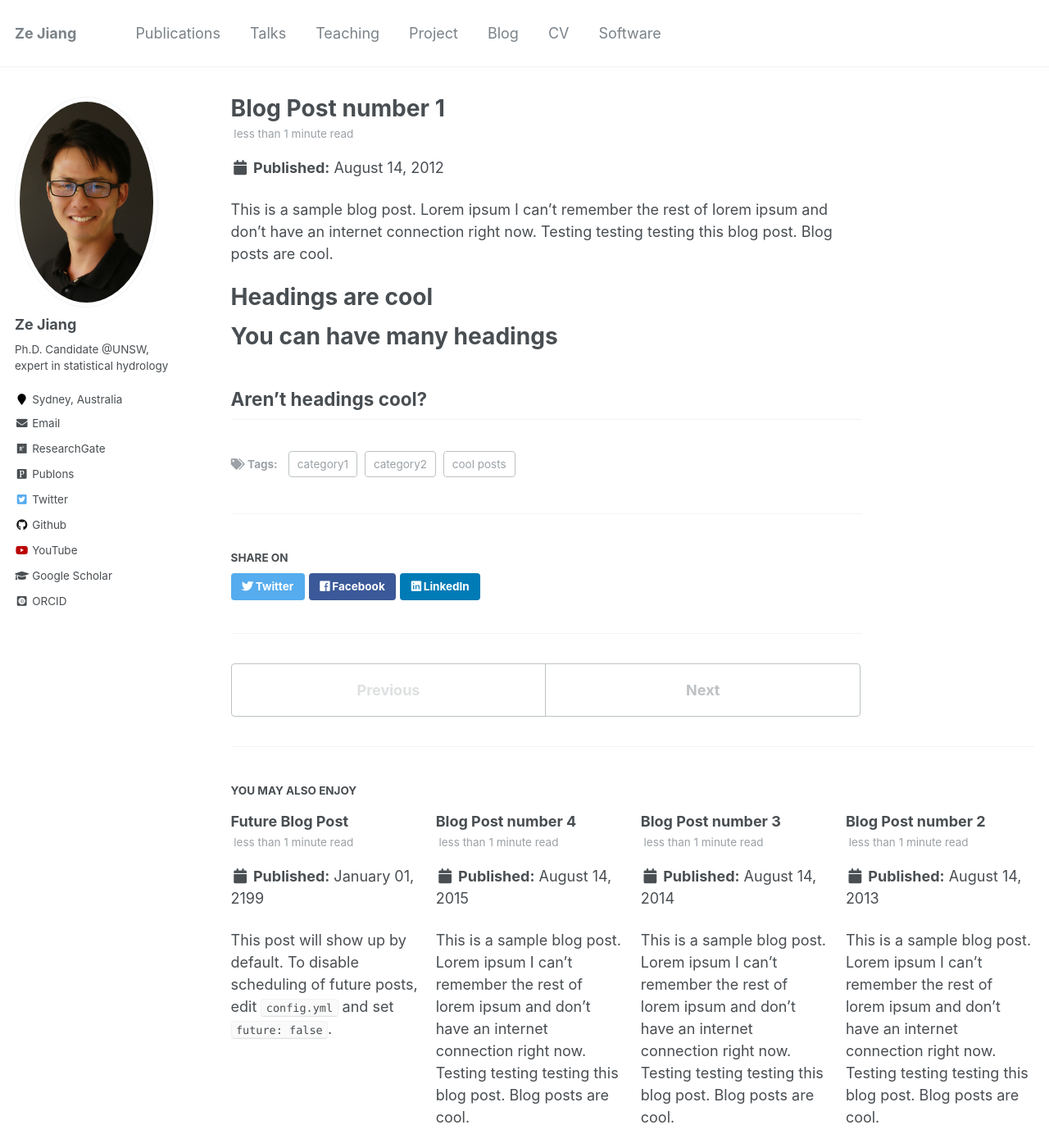
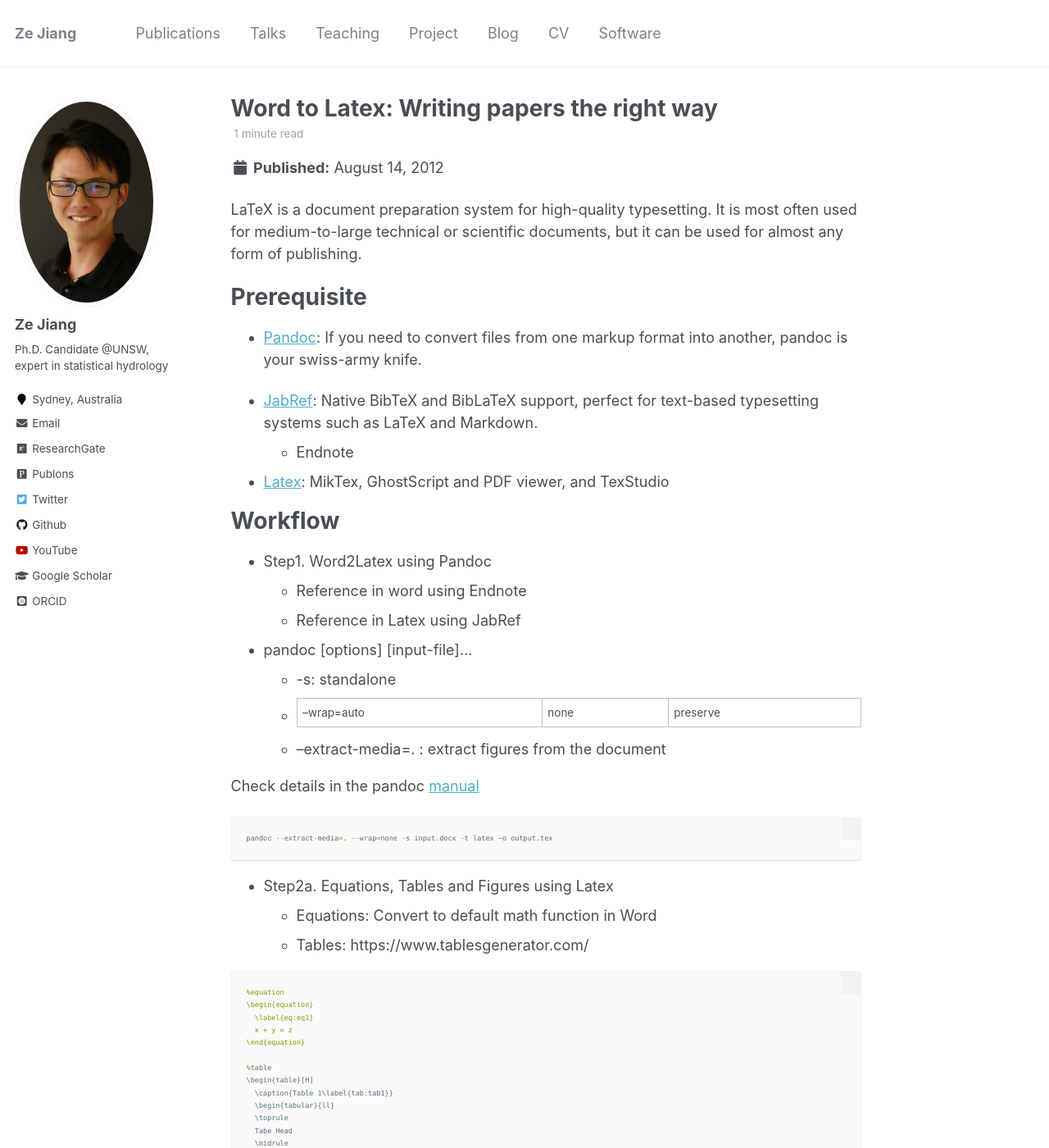
Before and after one commit to zejiang-unsw/zejiang-unsw.github.io, a Jekyll site: the page built from _posts/2021-03-28-blog-post-1.md, in a window 1280 px wide and 1400 px high. Shown: the whole window at 82% size. Built offline with Jekyll 4.4.1, drawn with Linux system fonts in a browser that asks for light colours; some web fonts are replaced; some of the changed text lies outside the part shown.

Commit message:
update teaching, projects, and posts

````diff
--- a/_posts/2012-08-14-blog-post-1.md
+++ /dev/null
@@ -1,20 +0,0 @@
----
-title: 'Blog Post number 1'
-date: 2012-08-14
-permalink: /posts/2012/08/blog-post-1/
-tags:
-  - cool posts
-  - category1
-  - category2
----
-
-This is a sample blog post. Lorem ipsum I can't remember the rest of lorem ipsum and don't have an internet connection right now. Testing testing testing this blog post. Blog posts are cool.
-
-Headings are cool
-======
-
-You can have many headings
-======
-
-Aren't headings cool?
-------
--- a/_posts/2013-08-14-blog-post-2.md
+++ /dev/null
@@ -1,20 +0,0 @@
----
-title: 'Blog Post number 2'
-date: 2013-08-14
-permalink: /posts/2013/08/blog-post-2/
-tags:
-  - cool posts
-  - category1
-  - category2
----
-
-This is a sample blog post. Lorem ipsum I can't remember the rest of lorem ipsum and don't have an internet connection right now. Testing testing testing this blog post. Blog posts are cool.
-
-Headings are cool
-======
-
-You can have many headings
-======
-
-Aren't headings cool?
-------
--- a/_posts/2014-08-14-blog-post-3.md
+++ /dev/null
@@ -1,20 +0,0 @@
----
-title: 'Blog Post number 3'
-date: 2014-08-14
-permalink: /posts/2014/08/blog-post-3/
-tags:
-  - cool posts
-  - category1
-  - category2
----
-
-This is a sample blog post. Lorem ipsum I can't remember the rest of lorem ipsum and don't have an internet connection right now. Testing testing testing this blog post. Blog posts are cool.
-
-Headings are cool
-======
-
-You can have many headings
-======
-
-Aren't headings cool?
-------
--- /dev/null
+++ b/_posts/2021-03-28-blog-post-1.md
@@ -0,0 +1,118 @@
+---
+title: 'Word to Latex: Writing papers the right way'
+date: 2012-08-14
+permalink: /posts/2012/08/blog-post-1/
+tags:
+  - cool posts
+  - category1
+  - category2
+---
+
+LaTeX is a document preparation system for high-quality typesetting. It is most often used for medium-to-large technical or scientific documents, but it can be used for almost any form of publishing.
+
+Prerequisite
+======
+
+* [Pandoc](https://pandoc.org/installing.html): If you need to convert files from one markup format into another, pandoc is your swiss-army knife.
+
+
+* [JabRef](https://www.jabref.org/): Native BibTeX and BibLaTeX support, perfect for text-based typesetting systems such as LaTeX and Markdown.
+  + Endnote
+
+* [Latex](https://www.latex-project.org/): MikTex, GhostScript and PDF viewer, and TexStudio
+
+
+Workflow
+======
+
+* Step1. Word2Latex using Pandoc
+  + Reference in word using Endnote
+  + Reference in Latex using JabRef
+
+* pandoc [options] [input-file]...
+  + -s: standalone
+  + --wrap=auto|none|preserve
+  + --extract-media=. : extract figures from the document
+
+Check details in the pandoc [manual](https://pandoc.org/MANUAL.html)
+
+```r
+pandoc --extract-media=. --wrap=none -s input.docx -t latex –o output.tex
+```
+
+* Step2a. Equations, Tables and Figures using Latex
+  + Equations: Convert to default math function in Word
+  + Tables: https://www.tablesgenerator.com/
+
+```r
+%equation
+\begin{equation}
+  \label{eq:eq1}
+  x + y = z
+\end{equation}
+
+%table
+\begin{table}[H]
+  \caption{Table 1\label{tab:tab1}}
+  \begin{tabular}{ll}
+  \toprule
+  Tabe Head
+  \midrule
+  text
+  \bottomrule
+  \end{tabular}
+\end{table}
+
+%figure
+\begin{figure}
+  \caption{Figure 1\label{fig:fig1}}
+  \includegraphics[width=\linewidth]{Fig.jpg}
+\end{figure}
+
+Cite by: \ref{eq:eq1}; \ref{tab:tab1}; \ref{fig:fig1}
+```
+
+* Step2b. Reference
+
+  + JabRef: Generate Citation keys (e.g., RN1)
+
+```r
+%in the preamble
+\bibliographystyle{plain}
+
+%Where the bibliography will be printed
+\bibliography{name of .bib file}
+
+
+@book{RN1,
+   author = {Gastel, Barbara and Day, Robert A.},
+   title = {How to Write and Publisher a Scientific Paper},
+   publisher = {Cambridge University Press},
+   address = {New York, USA},
+   year = {2017},
+   type = {Book}
+}
+
+Cite by: \cite{RN1}
+```
+
+* Step3. Adapting to any required format by journals
+  + Document class
+
+```r
+%Default class: article, book, thesis
+\documentclass[12pt]{article}
+
+%Elsevier
+\documentclass[review]{elsarticle}
+
+```
+
+## Alternatives
+
+* Support collaborative online editing
+  + [Overleaf](https://www.overleaf.com/)
+  + [Authorea](https://www.authorea.com/)
+
+* Support fully reproducible document using multiple languages, eg R or Python
+  + [Rmarkdown](https://rmarkdown.rstudio.com/)
--- a/_posts/2199-01-01-future-post.md
+++ /dev/null
@@ -1,11 +0,0 @@
----
-title: 'Future Blog Post'
-date: 2199-01-01
-permalink: /posts/2012/08/blog-post-4/
-tags:
-  - cool posts
-  - category1
-  - category2
----
-
-This post will show up by default. To disable scheduling of future posts, edit `config.yml` and set `future: false`.
````
Also changed, not shown: _portfolio/portfolio-1.md (+6 -2 lines), _portfolio/portfolio-2.html (deleted, +0 -7 lines), _portfolio/portfolio-2.md (added, +13 -0 lines), _portfolio/portfolio-3.md (added, +9 -0 lines), _portfolio/portfolio-4.md (added, +9 -0 lines), _posts/2015-08-14-blog-post-4.md (deleted, +0 -20 lines), _teaching/2023-fall-teaching-1.md (deleted, +0 -20 lines), _teaching/2024-spring-teaching-1.md (deleted, +0 -20 lines), _teaching/2025-spring-teaching-2.md (deleted, +0 -20 lines), images/ABC-Waters.jpg (added), images/Floods-in-Singapore.jpg (added).
